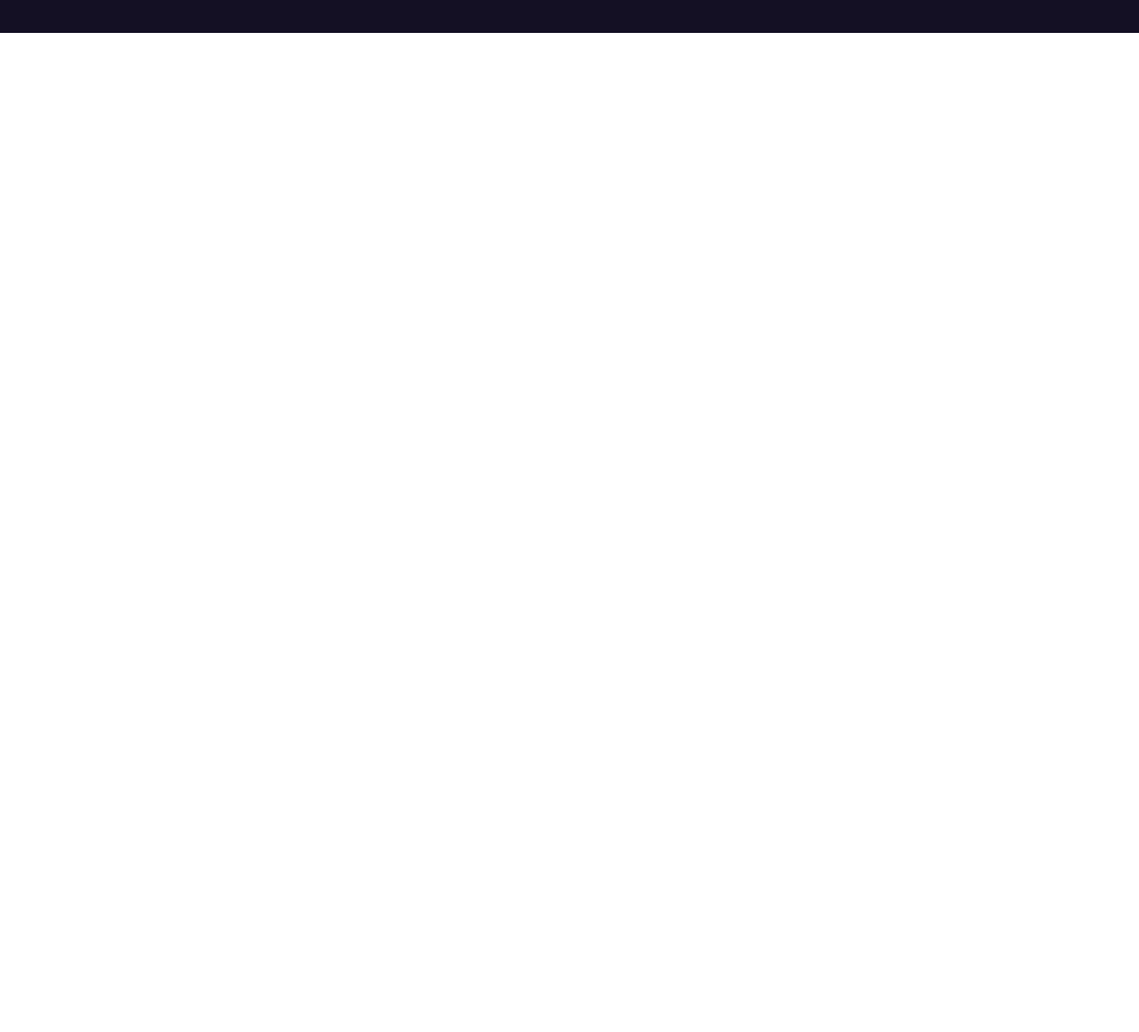
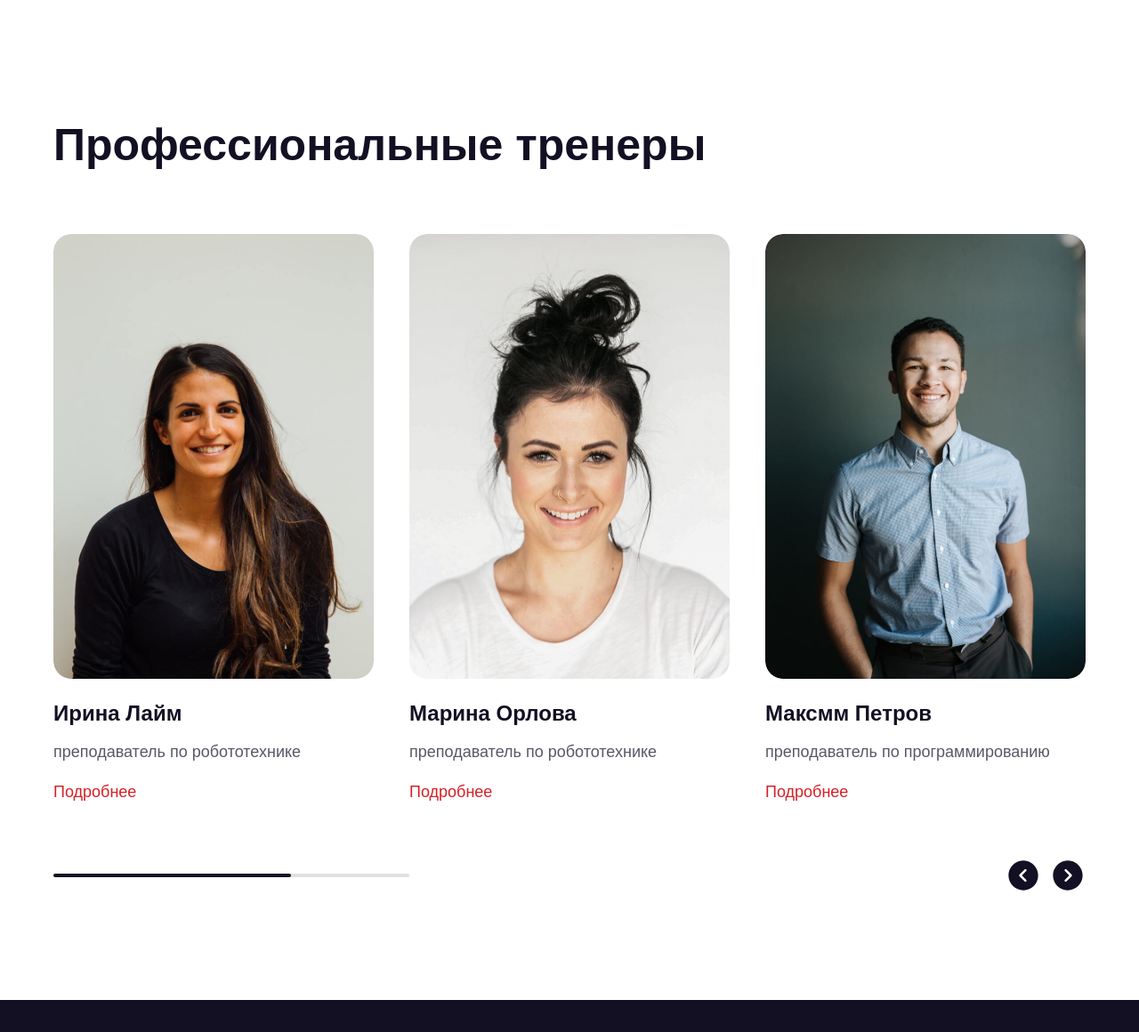
Before and after one commit to Tso1ka/BLOCK2, a website built with webpack: page src/pages/index.html in a window 1280 px wide. Shown: the part 2080-3240 px from the top of the page at 89% size. Before the commit the page ends 2117 px from the top, so only its background shows below. Built offline with nearby package versions, Linux system fonts and the light colour scheme; a web font is replaced by a local one.

Commit message:
Controls

```diff
--- a/src/pages/index.html
+++ b/src/pages/index.html
@@ -116,6 +116,92 @@
           </div>
         </div>
       </section>
+      <section class="teachers">
+        <div class="container">
+          <div class="teachers__content">
+            <h2 class="teachers__title">Профессиональные тренеры</h2>
+            <div class="teachers__slider">
+              <div class="slider">
+                <div class="slider__items">
+                  <div class="teacher-card">
+                    <img
+                      class="teacher-card__image"
+                      src="../assets/images/teacher-Irina-Laim.jpg"
+                      alt="Ирина Лайм преподаватель по робототехнике"
+                    />
+                    <div class="teacher-card__description">
+                      <div class="teacher-card__title">Ирина Лайм</div>
+                      <div class="teacher-card__role">преподаватель по робототехнике</div>
+                      <button class="teacher-card__button">Подробнее</button>
+                    </div>
+                  </div>
+                  <div class="teacher-card">
+                    <img
+                      class="teacher-card__image"
+                      src="../assets/images/teacher-Marina-Orlova.jpg"
+                      alt="Марина Орлова преподаватель по робототехнике"
+                    />
+                    <div class="teacher-card__description">
+                      <div class="teacher-card__title">Марина Орлова</div>
+                      <div class="teacher-card__role">преподаватель по робототехнике</div>
+                      <button class="teacher-card__button">Подробнее</button>
+                    </div>
+                  </div>
+                  <div class="teacher-card">
+                    <img
+                      class="teacher-card__image"
+                      src="../assets/images/teacher-Maxim-Petrov.jpg"
+                      alt="Максим Петров преподаватель по программированию"
+                    />
+                    <div class="teacher-card__description">
+                      <div class="teacher-card__title">Максмм Петров</div>
+                      <div class="teacher-card__role">преподаватель по программированию</div>
+                      <button class="teacher-card__button">Подробнее</button>
+                    </div>
+                  </div>
+                  <div class="teacher-card">
+                    <img
+                      class="teacher-card__image"
+                      src="../assets/images/teacher-Konstantin-Nazarov.jpg"
+                      alt="Константин Назаров преподаватель по робототехнике"
+                    />
+                    <div class="teacher-card__description">
+                      <div class="teacher-card__title">Константин Назаров</div>
+                      <div class="teacher-card__role">преподаватель по робототехнике</div>
+                      <button class="teacher-card__button">Подробнее</button>
+                    </div>
+                  </div>
+                  <div class="teacher-card">
+                    <img
+                      class="teacher-card__image"
+                      src="../assets/images/teacher-Lisa-Vesenya.jpg"
+                      alt="Лиза Весенняя преподаватель по программированию"
+                    />
+                    <div class="teacher-card__description">
+                      <div class="teacher-card__title">Лиза Весенняя</div>
+                      <div class="teacher-card__role">преподаватель по программированию</div>
+                      <button class="teacher-card__button">Подробнее</button>
+                    </div>
+                  </div>
+                </div>
+                <div class="slider__controls slider-controls">
+                  <div class="slider-controls__scrollbar slider-scrollbar">
+                    <div class="slider-scrollbar__thumb"></div>
+                  </div>
+                  <div class="slider-controls__buttons">
+                    <button class="slider-controls__button">
+                      <img src="../assets/icons/arrow-left.svg" alt="slider left scroll button" />
+                    </button>
+                    <button class="slider-controls__button">
+                      <img src="../assets/icons/arrow-right.svg" alt="slider right scroll button" />
+                    </button>
+                  </div>
+                </div>
+              </div>
+            </div>
+          </div>
+        </div>
+      </section>
     </main>
     <footer class="footer">
       <div class="container container--wide">
--- /dev/null
+++ b/src/styles/blocks/teachers.scss
@@ -0,0 +1,142 @@
+@use '../variables' as *;
+@use 'sass:color';
+
+.teachers {
+  margin-top: 120px;
+
+  &__content {
+    padding: 0;
+  }
+
+  &__title {
+    font-size: 50px;
+    font-weight: 600;
+    text-align: left;
+    color: $text-color-primary;
+  }
+
+  &__slider {
+    margin-top: 60px;
+    width: 100%;
+    overflow: hidden;
+  }
+
+  .slider {
+    width: 100%;
+
+    &__items {
+      display: flex;
+      justify-content: flex-start;
+      flex-wrap: nowrap;
+      gap: 40px;
+      overflow-x: scroll;
+      scroll-snap-type: x mandatory;
+      -ms-overflow-style: none;
+      scrollbar-width: none;
+
+      &::-webkit-scrollbar {
+        display: none;
+      }
+    }
+
+    &__controls {
+      display: flex;
+      align-items: center;
+      justify-content: space-between;
+      gap: 20px;
+      margin-top: 60px;
+    }
+  }
+
+  .teacher-card {
+    flex: 0 0 360px;
+    max-width: 360px;
+    text-align: left;
+    scroll-snap-align: start;
+    background: $bg-color-primary;
+    overflow: hidden;
+
+    &__image {
+      width: 360px;
+      height: 500px;
+      border-radius: 20px;
+      object-fit: cover;
+      display: block;
+    }
+
+    &__description {
+      margin-top: 20px;
+    }
+
+    &__title {
+      font-size: 24px;
+      font-weight: 600;
+      color: $text-color-primary;
+    }
+
+    &__role {
+      color: $text-color-quaternary;
+      font-size: 18px;
+      margin-top: 10px;
+    }
+
+    &__button {
+      color: $text-color-accent;
+      margin-top: 20px;
+      border: none;
+      cursor: pointer;
+      font-size: 18px;
+      transition: background-color 0.3s ease;
+
+      &:hover {
+        background: color.adjust($controls-bg-primary, $lightness: -10%);
+      }
+    }
+  }
+
+  .slider-controls {
+    margin-top: 60px;
+
+    &__scrollbar {
+      flex: 1;
+      max-width: 400px;
+      height: 4px;
+      background: #e0e0e0;
+      border-radius: 2px;
+      position: relative;
+    }
+
+    &__buttons {
+      display: flex;
+      gap: 10px;
+    }
+
+    &__button {
+      border: none;
+      width: 40px;
+      height: 40px;
+      cursor: pointer;
+      display: flex;
+      align-items: center;
+      justify-content: center;
+      transition: background-color 0.3s ease;
+
+      &:hover {
+        background: color.adjust($bg-color-tertiary, $lightness: -10%);
+        border-radius: 50%;
+      }
+    }
+  }
+
+  .slider-scrollbar {
+    &__thumb {
+      position: absolute;
+      top: 0;
+      left: 0;
+      height: 100%;
+      width: 66.66%;
+      background: $primary-color;
+      border-radius: 2px;
+    }
+  }
+}
--- a/src/styles/main.scss
+++ b/src/styles/main.scss
@@ -7,3 +7,4 @@
 @use './blocks/about';
 @use './blocks/benefits';
 @use './blocks/tooltip';
+@use './blocks/teachers';
```
